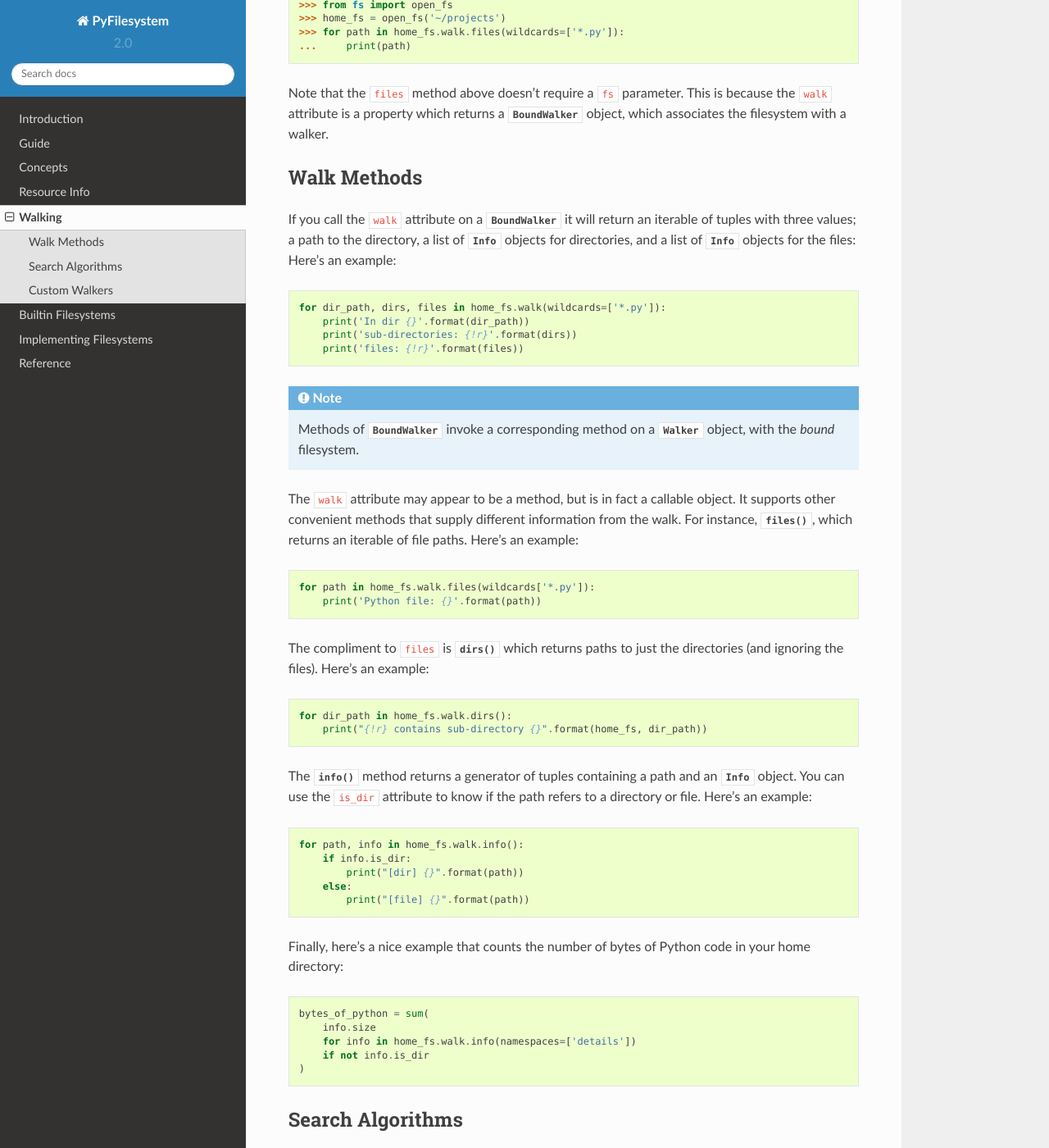
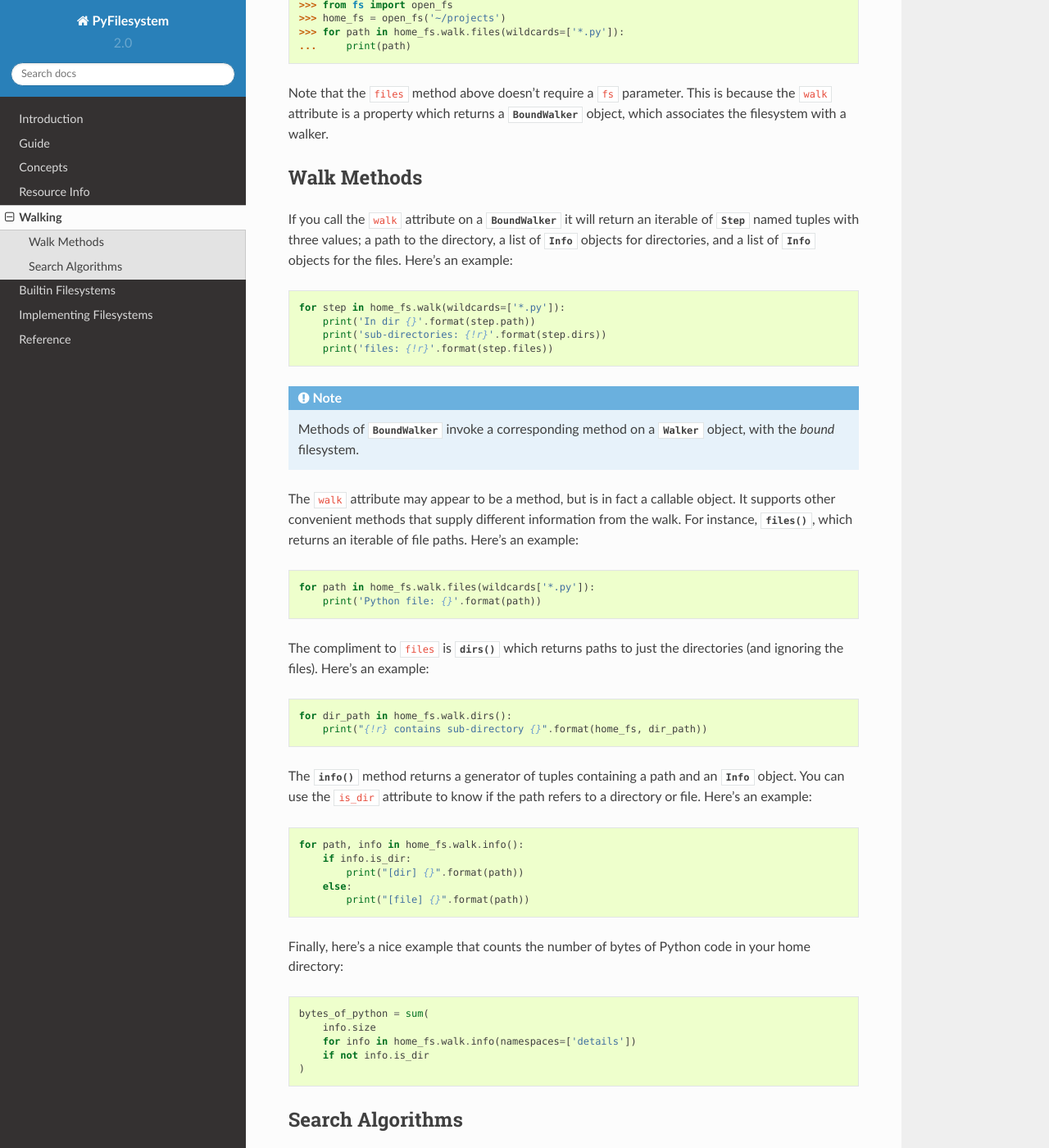
Before and after one commit to PyFilesystem/pyfilesystem2, a Sphinx documentation site: the page built from docs/source/walking.rst, in a window 1280 px wide and 1400 px high, scrolled down 568 px. Shown: the whole window at 82% size. Built offline with Sphinx 7.4.7 and the Read the Docs theme 2.0.0, drawn with Linux system fonts in a browser that asks for light colours.

```diff
--- a/docs/source/implementers.rst
+++ b/docs/source/implementers.rst
@@ -28,9 +28,9 @@ You aren't *required* to use ``_lock``. Just as long as calling methods on the F
 Python Versions
 ---------------
 
-PyFilesystem itself supports Python2.7 and Python3.X. If you add ``from __future__ import unicode_literals`` to the top of your files, and handle the differences between versions with the ``six`` library, then supporting both versions requires minimal effort.
+PyFilesystem supports Python2.7 and Python3.X. The differences between the two major Python versions are largely managed by the ``six`` library.
 
-Of course, you aren't obligated to support the same versions of Python that PyFilesystem does, but it is recommended if your project is for general use.
+You aren't obligated to support the same versions of Python that PyFilesystem, when writing a new FS class, but it is recommended if your project is for general use.
 
 
 Testing Filesystems
--- a/docs/source/walking.rst
+++ b/docs/source/walking.rst
@@ -26,12 +26,12 @@ Note that the ``files`` method above doesn't require a ``fs`` parameter. This is
 Walk Methods
 ~~~~~~~~~~~~
 
-If you call the ``walk`` attribute on a :class:`~fs.walk.BoundWalker` it will return an iterable of tuples with three values; a path to the directory, a list of :class:`~fs.info.Info` objects for directories, and a list of :class:`~fs.info.Info` objects for the files: Here's an example::
+If you call the ``walk`` attribute on a :class:`~fs.walk.BoundWalker` it will return an iterable of :class:`~fs.walk.Step` named tuples with three values; a path to the directory, a list of :class:`~fs.info.Info` objects for directories, and a list of :class:`~fs.info.Info` objects for the files. Here's an example::
 
-    for dir_path, dirs, files in home_fs.walk(wildcards=['*.py']):
-        print('In dir {}'.format(dir_path))
-        print('sub-directories: {!r}'.format(dirs))
-        print('files: {!r}'.format(files))
+    for step in home_fs.walk(wildcards=['*.py']):
+        print('In dir {}'.format(step.path))
+        print('sub-directories: {!r}'.format(step.dirs))
+        print('files: {!r}'.format(step.files))
 
 .. note ::
     Methods of  :class:`~fs.walk.BoundWalker` invoke a corresponding method on a :class:`~fs.walk.Walker` object, with the *bound* filesystem.
@@ -69,6 +69,3 @@ Search Algorithms
 There are two general algorithms for searching a directory tree. The first method is `"breadth"`, which yields resources in the top of the directory tree first, before moving on to sub-directories. The second is `"depth"` which yields the most deeply nested resources, and works backwards to the top-most directory.
 
 Generally speaking, you will only need the a *depth* search if you will be deleting resources as you walk through them. The default *breadth* search is a generally more efficient way of looking through a filesystem. You can specify which method you want with the ``search`` parameter on most ``Walker`` methods.
-
-Custom Walkers
-~~~~~~~~~~~~~~
```
Also changed, not shown: readme.md (+31 -16 lines), 4 other files.
